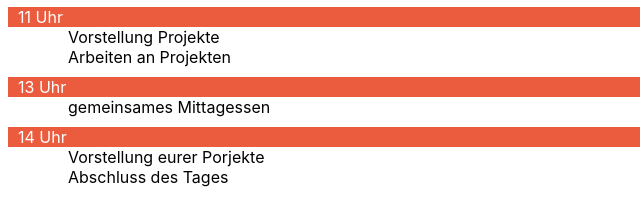
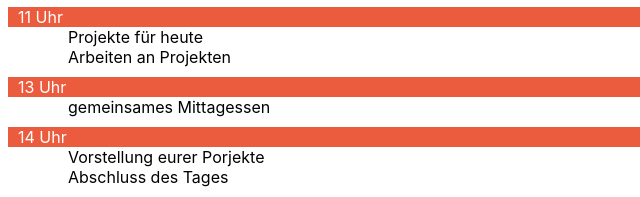
Before and after one commit to julialoeschel/GrilsDay2022-personal-website, a plain HTML site: page index.html in a window 1280 px wide. Shown: the part 371-568 px from the top of the page, 0-640 px from the left. Drawn offline with Linux system fonts and the light colour scheme.

Commit message:
update Timeline

```diff
--- a/index.html
+++ b/index.html
@@ -23,7 +23,7 @@
         <dt>10:30 Uhr</dt>
         <dd>Kennenlernen Coaches</dd>
         <dt>11 Uhr</dt>
-        <dd>Vorstellung Projekte</dd>
+        <dd>Projekte für heute</dd>
         <dd>Arbeiten an Projekten</dd>
         <dt>13 Uhr</dt>
         <dd>gemeinsames Mittagessen</dd>
```
